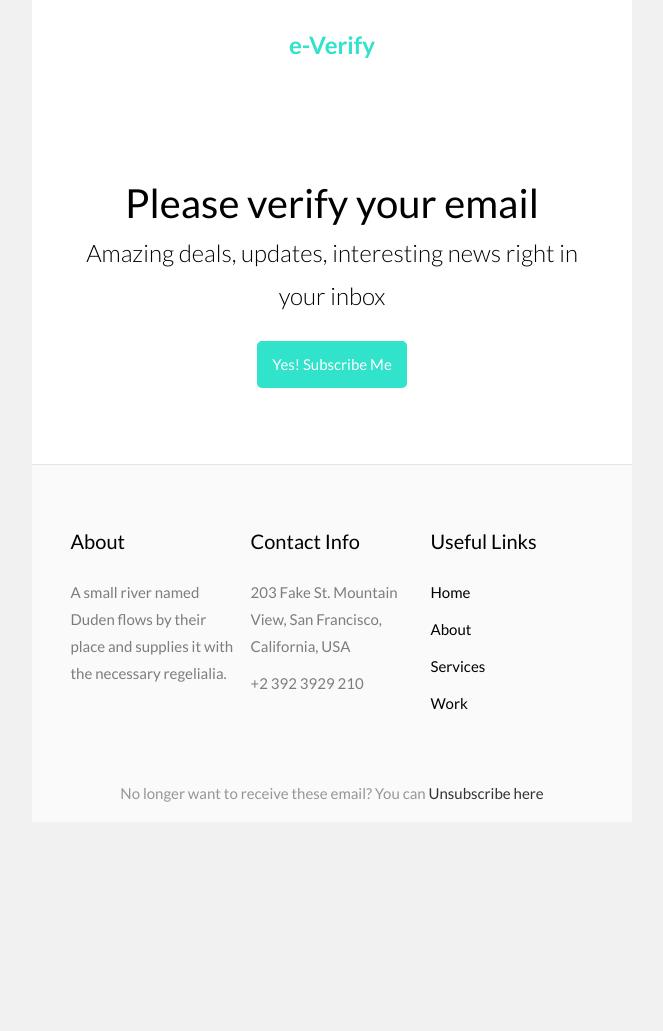
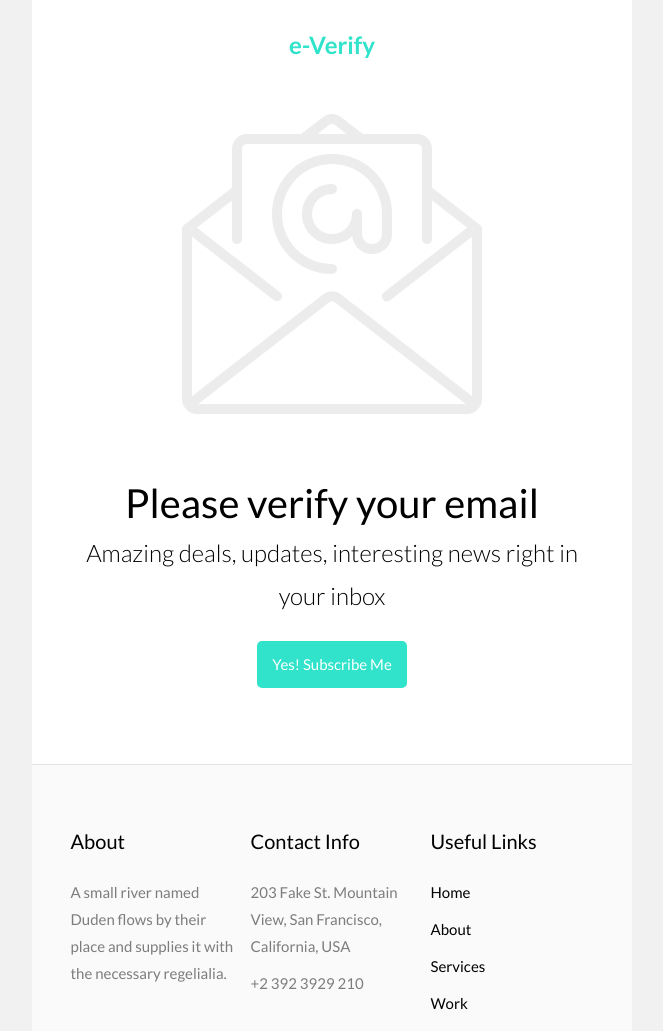
Before and after one commit to devshisir/email, a plain HTML site: page index.html in a window 1280 px wide. Shown: the top 1031 px of the page, without its empty margins (308-971 px from the left). Before the commit the page ends 822 px from the top, so only its background shows below. Drawn offline with Linux system fonts and the light colour scheme.

Commit message:
Imge add 2

```diff
--- a/email.html
+++ b/index.html
@@ -362,7 +362,7 @@
                                 </tr>
                                 <tr>
                                         <td valign="middle" class="hero bg_white" style="padding: 3em 0 2em 0;">
-                                                <img src="images/email.png" alt=""
+                                                <img src="img/email.png" alt=""
                                                         style="width: 300px; max-width: 600px; height: auto; margin: auto; display: block;">
                                         </td>
                                 </tr>
```
